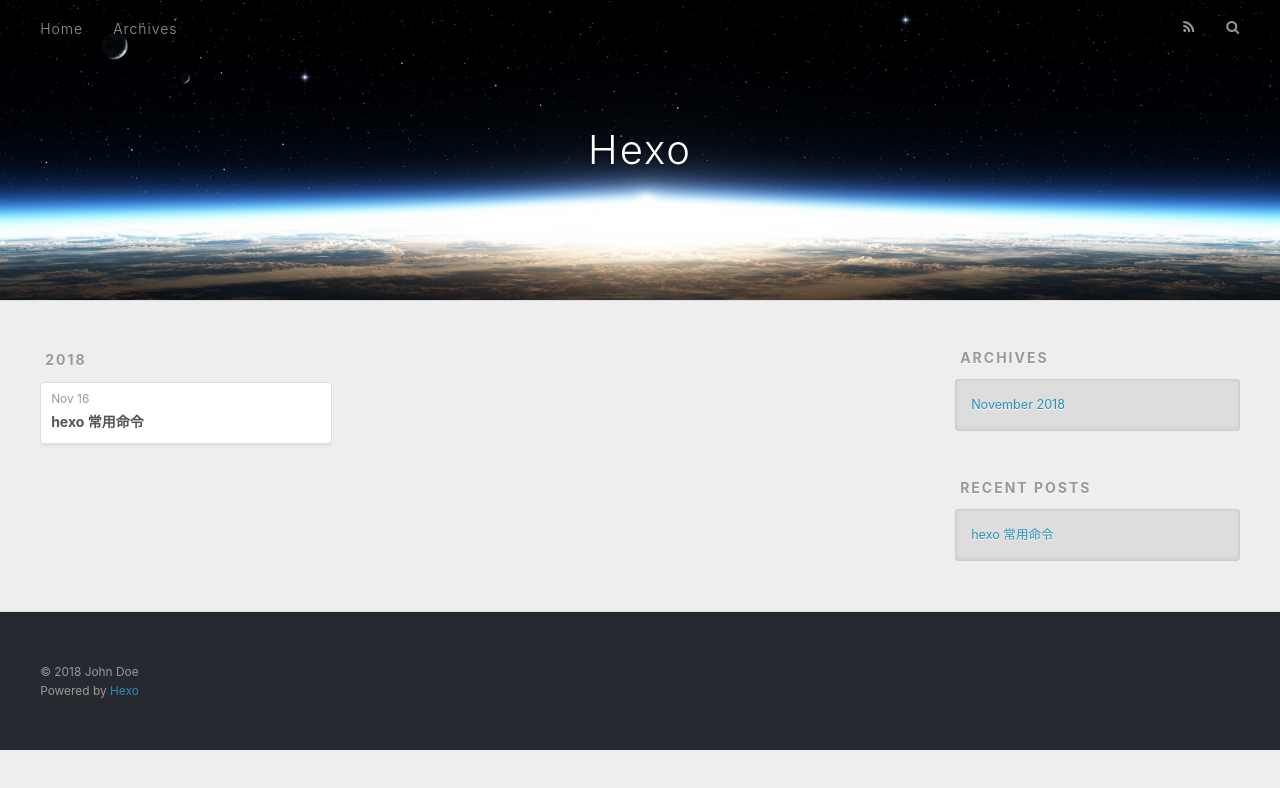
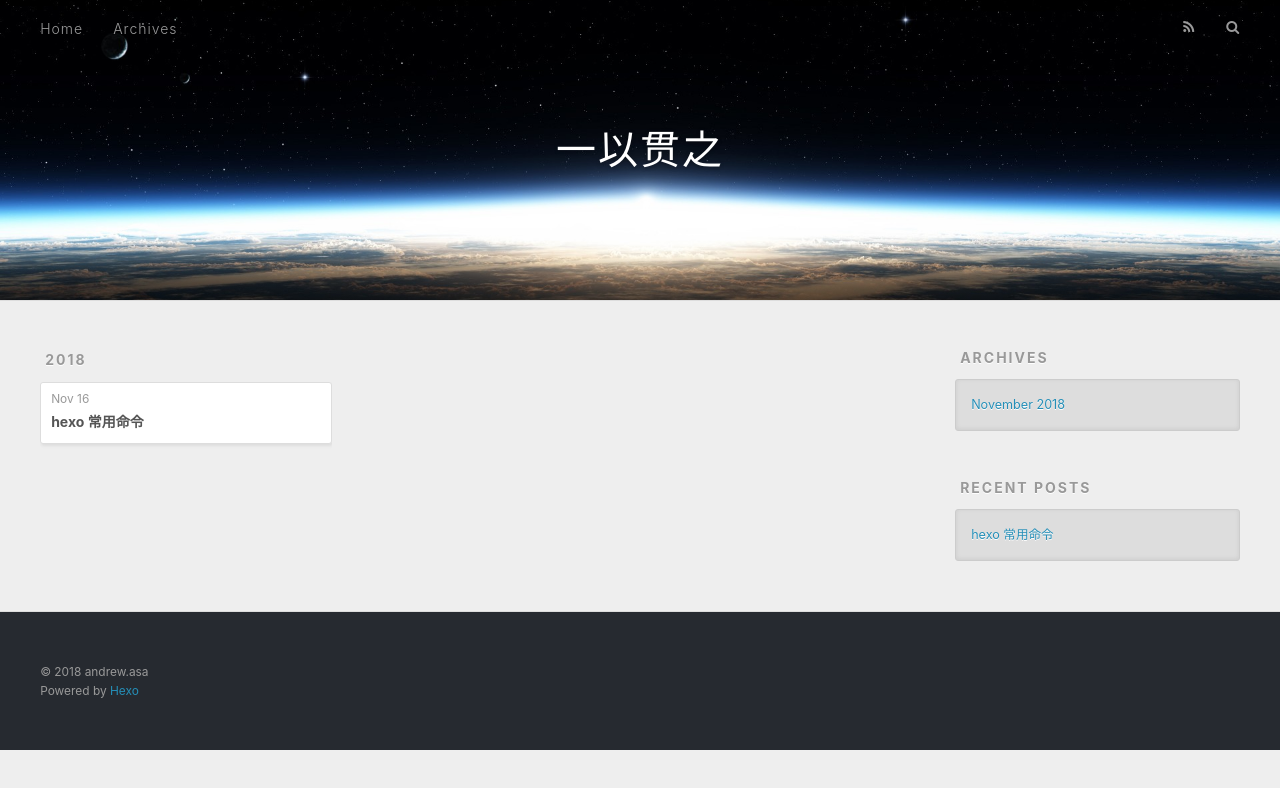
Before and after one commit to andrew-asa/andrew-asa.github.io, a plain HTML site: page archives/2018/11/index.html in a window 1280 px wide. Drawn offline with nearby package versions, Linux system fonts and the light colour scheme.

Commit message:
Site updated: 2018-11-16 22:33:34

```diff
--- a/archives/2018/11/index.html
+++ b/archives/2018/11/index.html
@@ -5,17 +5,17 @@
 
 
 
-  <title>Archives: 2018/11 | Hexo</title>
+  <title>Archives: 2018/11 | 一以贯之</title>
   <meta name="viewport" content="width=device-width, initial-scale=1, maximum-scale=1">
   <meta property="og:type" content="website">
-<meta property="og:title" content="Hexo">
+<meta property="og:title" content="一以贯之">
 <meta property="og:url" content="http://yoursite.com/archives/2018/11/index.html">
-<meta property="og:site_name" content="Hexo">
+<meta property="og:site_name" content="一以贯之">
 <meta property="og:locale" content="default">
 <meta name="twitter:card" content="summary">
-<meta name="twitter:title" content="Hexo">
+<meta name="twitter:title" content="一以贯之">
 
-    <link rel="alternate" href="/atom.xml" title="Hexo" type="application/atom+xml">
+    <link rel="alternate" href="/atom.xml" title="一以贯之" type="application/atom+xml">
 
 
     <link rel="icon" href="/favicon.png">
@@ -34,7 +34,7 @@
   <div id="header-outer" class="outer">
     <div id="header-title" class="inner">
       <h1 id="logo-wrap">
-        <a href="/" id="logo">Hexo</a>
+        <a href="/" id="logo">一以贯之</a>
       </h1>
 
     </div>
@@ -139,7 +139,7 @@
 
   <div class="outer">
     <div id="footer-info" class="inner">
-      &copy; 2018 John Doe<br>
+      &copy; 2018 andrew.asa<br>
       Powered by <a href="http://hexo.io/" target="_blank">Hexo</a>
     </div>
   </div>
```
Also changed, not shown: 2018/11/16/hello-world/index.html (+7 -7 lines), archives/2018/index.html (+7 -7 lines), archives/index.html (+7 -7 lines), index.html (+8 -8 lines).
